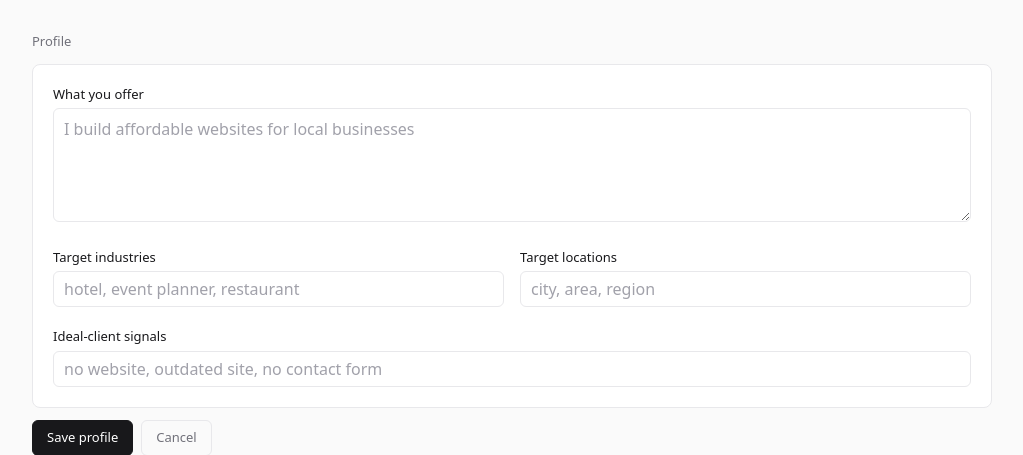
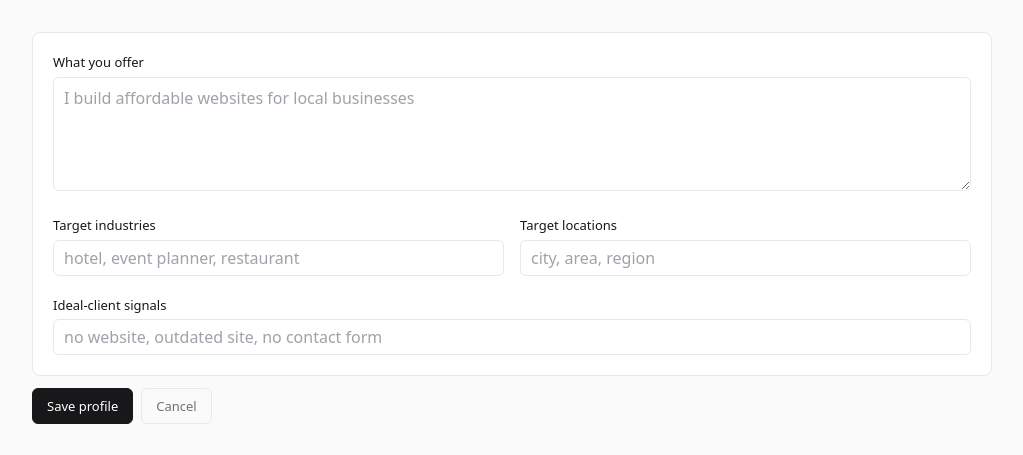
Before and after one commit to zacjactech/prospectly, a FastAPI app: page /settings/profile in a window 1280 px wide. Shown: the part 52-507 px from the top of the page, without its empty margins (128-1151 px from the left). Run offline with FastAPI, Linux system fonts and the light colour scheme; data comes from the database, SQL or seed files in the repository; data that the repository does not hold is empty.

Commit message:
chore: drop redundant Profile heading from profile page
The nav already marks Profile as the active section, so the in-page label duplicated it. The form now opens at the first field, matching the no-page-title rule used elsewhere.

```diff
--- a/app/templates/settings/profile.html
+++ b/app/templates/settings/profile.html
@@ -1,9 +1,5 @@
 {% extends "base.html" %}
 {% block content %}
-<div class="page-bar">
-  <span class="muted">Profile</span>
-</div>
-
 {% if error %}
 <div class="flash error">{{ error }}</div>
 {% endif %}
```
